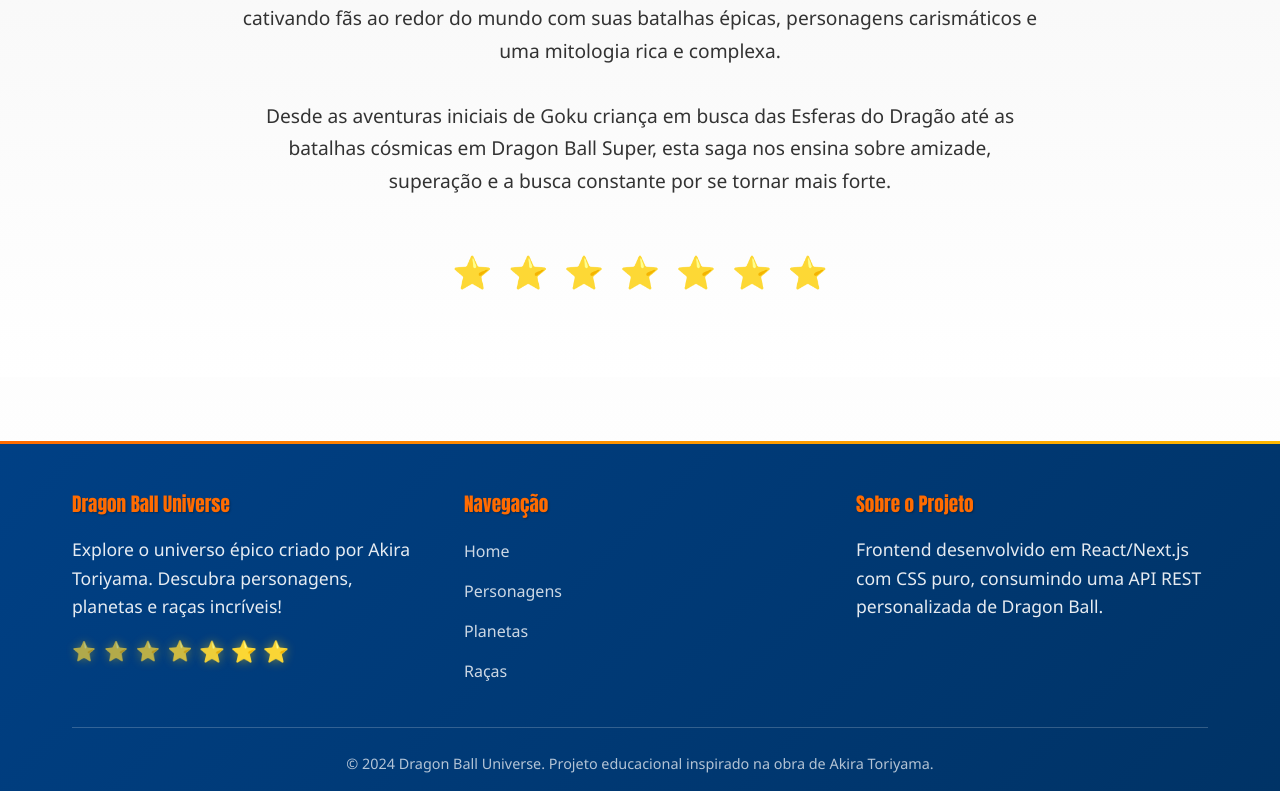
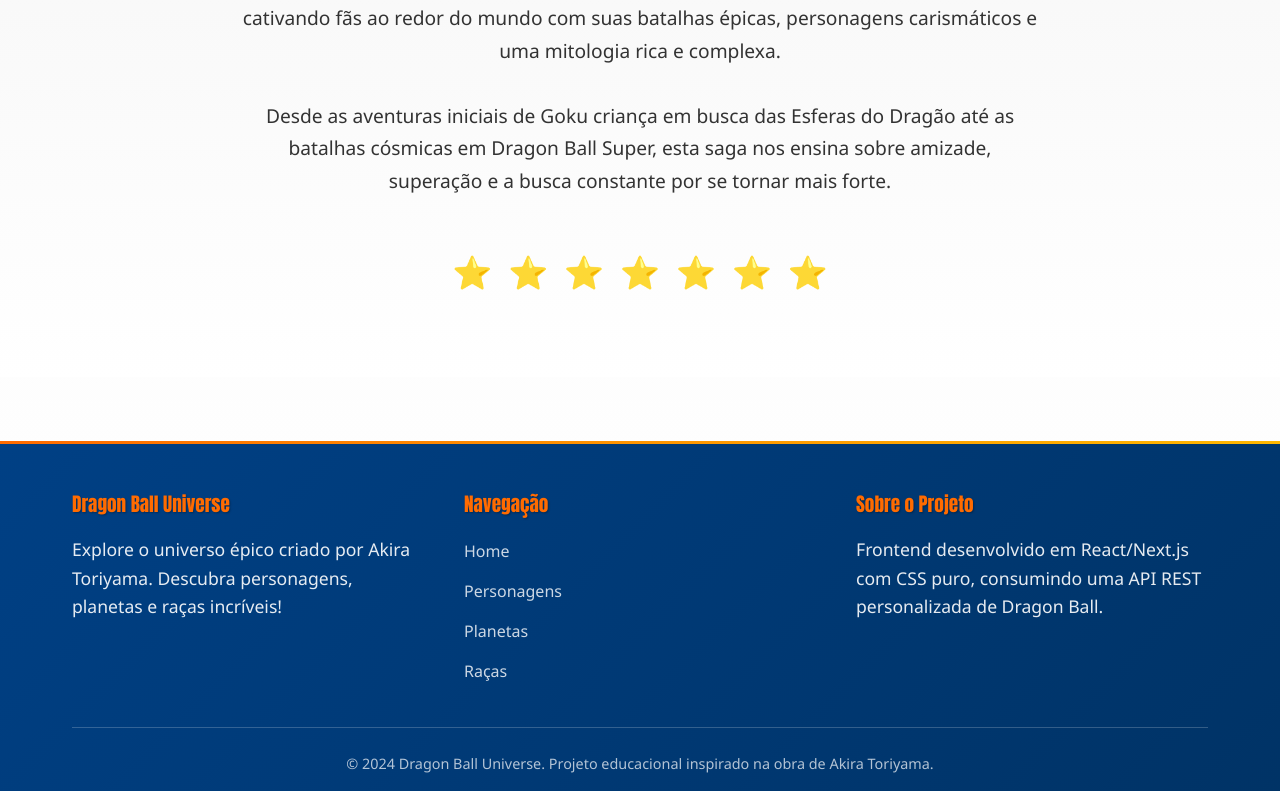
Before and after one commit to giovannig10/dragon-ball-projeto, a Next.js app: page / in a window 1280 px wide. Shown: the part 1875-2666 px from the top of the page. Built offline with nearby package versions, Linux system fonts and the light colour scheme.

Commit message:
feat: update footer

```diff
--- a/src/app/page.jsx
+++ b/src/app/page.jsx
@@ -6,7 +6,6 @@
 export default function Home() {
   return (
     <div className={styles.homepage}>
-      {/* Hero Section */}
       <section className={styles.heroSection}>
         <div className="container">
           <div className={styles.heroContent}>
@@ -43,7 +42,6 @@
         </div>
       </section>
 
-      {/* Stats Section */}
       <section className={styles.statsSection}>
         <div className="container">
           <div className={styles.statsGrid}>
@@ -70,7 +68,6 @@
         </div>
       </section>
 
-      {/* Call to Action Section */}
       <section className={styles.ctaSection}>
         <div className="container">
           <div className={styles.ctaContent}>
@@ -91,7 +88,6 @@
         </div>
       </section>
 
-      {/* About Section */}
       <section className={styles.aboutSection}>
         <div className="container">
           <div className={styles.aboutContent}>
--- a/src/components/Footer.jsx
+++ b/src/components/Footer.jsx
@@ -11,15 +11,7 @@
               Explore o universo épico criado por Akira Toriyama.
               Descubra personagens, planetas e raças incríveis!
             </p>
-            <div className={styles.dragonBalls}>
-              <span>⭐</span>
-              <span>⭐</span>
-              <span>⭐</span>
-              <span>⭐</span>
-              <span>⭐</span>
-              <span>⭐</span>
-              <span>⭐</span>
-            </div>
+
           </div>
 
           <div className={styles.footerSection}>
--- a/src/components/Footer.module.css
+++ b/src/components/Footer.module.css
@@ -59,27 +59,6 @@
   transform: translateX(5px);
 }
 
-.dragonBalls {
-  display: flex;
-  gap: 0.5rem;
-  margin-top: 1rem;
-}
-
-.dragonBalls span {
-  font-size: 1.2rem;
-  color: var(--yellow-energy);
-  filter: drop-shadow(0 0 5px rgba(255, 212, 0, 0.5));
-  animation: twinkle 2s infinite;
-  animation-delay: calc(var(--i) * 0.2s);
-}
-
-.dragonBalls span:nth-child(1) { animation-delay: 0s; }
-.dragonBalls span:nth-child(2) { animation-delay: 0.2s; }
-.dragonBalls span:nth-child(3) { animation-delay: 0.4s; }
-.dragonBalls span:nth-child(4) { animation-delay: 0.6s; }
-.dragonBalls span:nth-child(5) { animation-delay: 0.8s; }
-.dragonBalls span:nth-child(6) { animation-delay: 1s; }
-.dragonBalls span:nth-child(7) { animation-delay: 1.2s; }
 
 @keyframes twinkle {
   0%, 100% { opacity: 0.7; transform: scale(1); }
--- a/src/components/Header.jsx
+++ b/src/components/Header.jsx
@@ -61,7 +61,6 @@
         </button>
       </div>
 
-      {/* Overlay para fechar menu mobile */}
       {isMobileMenuOpen && (
         <div className={styles.overlay} onClick={closeMobileMenu}></div>
       )}
--- a/src/utils/api.js
+++ b/src/utils/api.js
@@ -1,7 +1,5 @@
-// Configurações da API
 const API_BASE_URL = process.env.NEXT_PUBLIC_API_URL || 'http://localhost:3001/api';
 
-// Função genérica para fazer requests à API
 export const apiRequest = async (endpoint, options = {}) => {
   try {
     const url = `${API_BASE_URL}${endpoint}`;
@@ -24,7 +22,6 @@
   }
 };
 
-// Funções específicas para cada endpoint
 export const personagensApi = {
   getAll: () => apiRequest('/personagens'),
   getById: (id) => apiRequest(`/personagens/${id}`),
@@ -40,7 +37,6 @@
   getById: (id) => apiRequest(`/racas/${id}`),
 };
 
-// Dados de fallback para quando a API não estiver disponível
 export const fallbackData = {
   personagens: [
     {
```
Also changed, not shown: src/app/contato/page.module.css (+0 -23 lines).
